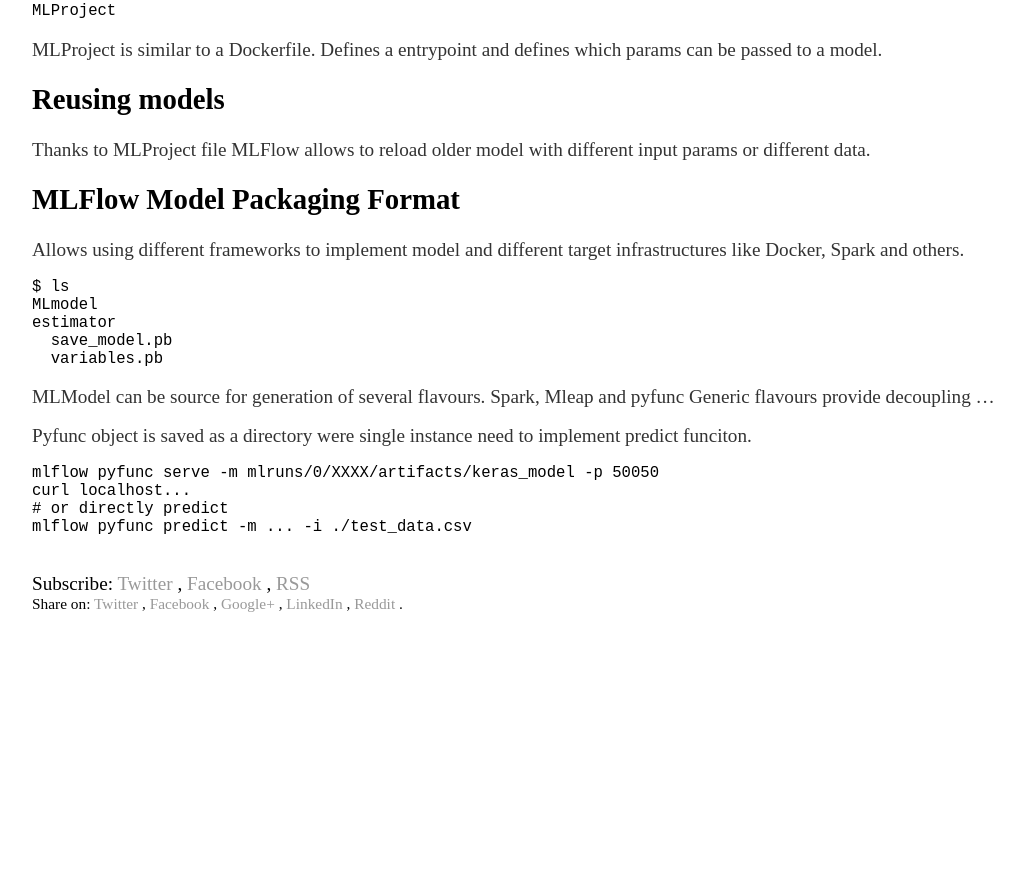
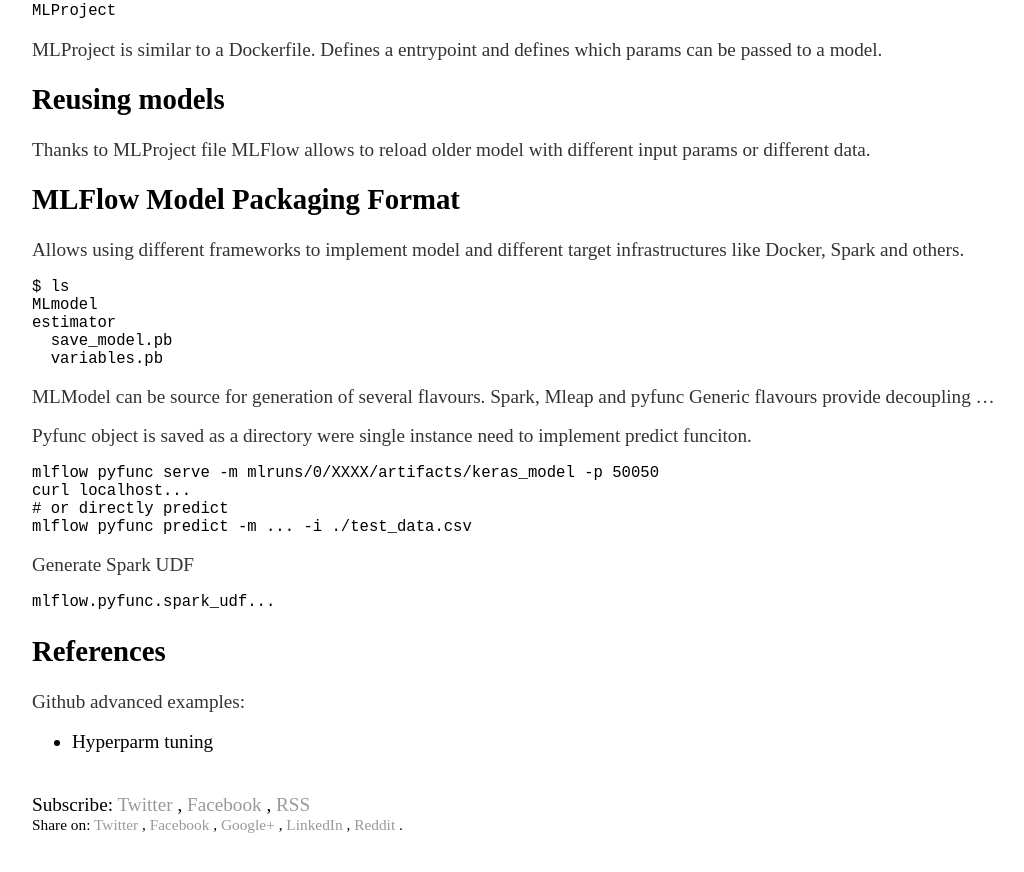
Before and after one commit to vackosar/vackosar.github.io, a Jekyll site: the page built from _posts/2018-10-03-Spark-N-AI-Summit-EU.md, in a window 1280 px wide and 900 px high, scrolled down 6597 px. Shown: the top 872 px of the window, without its empty margins (0-1024 px from the left). Built offline with Jekyll 4.4.1, drawn with Linux system fonts in a browser that asks for light colours; comment, search, counter and statistics services are not loaded; before the commit the page ends 7276 px from its top, so only the background shows below that.

Commit message:
spark-summit

````diff
--- a/_posts/2018-10-03-Spark-N-AI-Summit-EU.md
+++ b/_posts/2018-10-03-Spark-N-AI-Summit-EU.md
@@ -333,3 +333,14 @@
 # or directly predict
 mlflow pyfunc predict -m ... -i ./test_data.csv
 ```
+
+Generate Spark UDF
+```python
+mlflow.pyfunc.spark_udf...
+```
+
+
+## References
+
+Github advanced examples:
+- Hyperparm tuning
````
